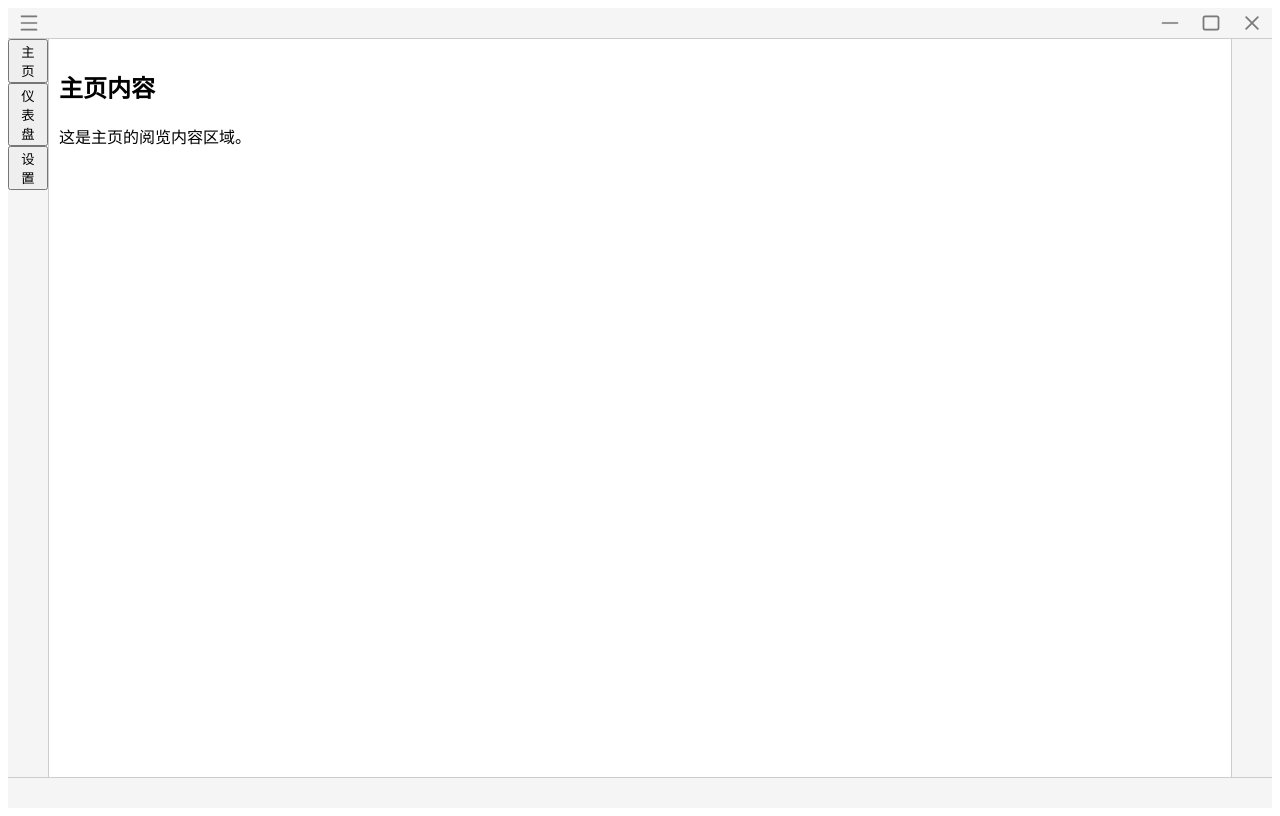
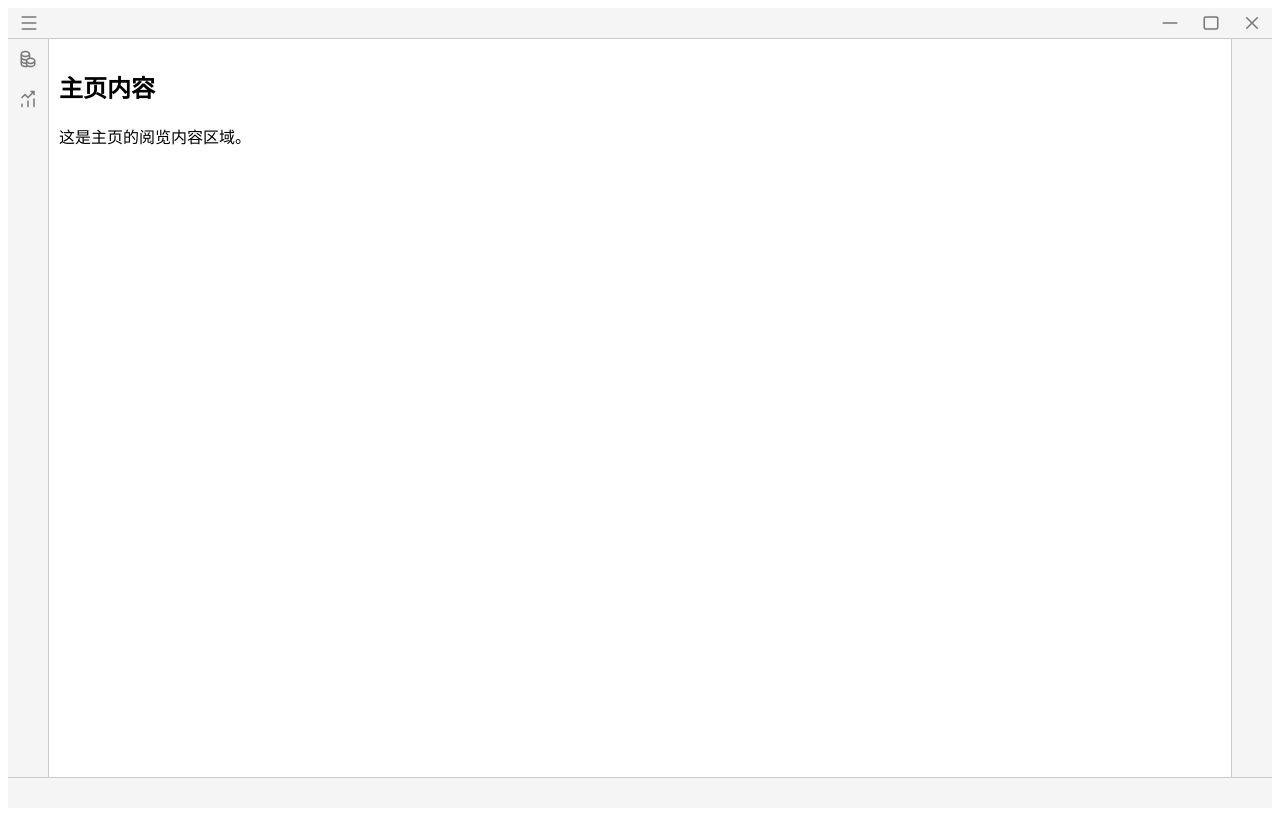
Before and after one commit to DaoiestFire/Billadm-GO, a Vue app in the folder app/: page / in a window 1280 px wide. Built offline with nearby package versions, Linux system fonts and the light colour scheme.

Commit message:
增加左侧功能栏图标

```diff
--- /dev/null
+++ b/app/src/components/AppLeftBar.vue
@@ -0,0 +1,27 @@
+<template>
+    <div class="menu-bar">
+        <CommonIcon :icon="iconBills" width="40" height="40" :color="iconColor" :bgColor="minorBgColor"
+            :hoverBgColor="hoverBgColor" hoverStyle="rect" />
+        <CommonIcon :icon="iconStatistic" width="40" height="40" :color="iconColor" :bgColor="minorBgColor"
+            :hoverBgColor="hoverBgColor" hoverStyle="rect" />
+    </div>
+</template>
+
+<script setup>
+import { useCssVariables } from '@/css/css'
+import iconBills from '@/assets/icons/bills.svg?raw'
+import iconStatistic from '@/assets/icons/statistic.svg?raw'
+import CommonIcon from '@/components/CommonIcon.vue'
+
+// css variables
+const { minorBgColor, hoverBgColor, iconColor } = useCssVariables()
+</script>
+
+<style scoped>
+.menu-bar {
+    display: flex;
+    flex-direction: column;
+    align-items: center;
+    position: relative;
+}
+</style>
--- a/app/src/components/CommonIcon.vue
+++ b/app/src/components/CommonIcon.vue
@@ -30,11 +30,11 @@ const props = defineProps({
     },
     iconWidth: {
         type: [String, Number],
-        default: 20
+        default: 18
     },
     iconHeight: {
         type: [String, Number],
-        default: 20
+        default: 18
     },
     strokeWidth: {
         type: [String, Number],
--- a/app/src/components/Layout.vue
+++ b/app/src/components/Layout.vue
@@ -2,16 +2,14 @@
   <div class="layout">
     <!-- 上栏：菜单栏 -->
     <div class="top-bar">
-      <AppTopBar title="我的项目" />
+      <AppTopBar />
     </div>
 
     <!-- 中间栏：左中右 -->
     <div class="middle-section">
       <!-- 左侧功能栏 -->
       <div class="left-panel">
-        <button v-for="item in navItems" :key="item.path" @click="navigate(item.path)">
-          {{ item.title }}
-        </button>
+        <AppLeftBar title="我的项目" />
       </div>
 
       <!-- 中间阅览区 -->
@@ -33,14 +31,9 @@
 <script setup>
 import { useRouter } from 'vue-router';
 import AppTopBar from '@/components/AppTopBar.vue'
+import AppLeftBar from '@/components/AppLeftBar.vue'
 
 const router = useRouter();
-
-const navItems = [
-  { title: '主页', path: '/home' },
-  { title: '仪表盘', path: '/dashboard' },
-  { title: '设置', path: '/settings' },
-];
 
 const navigate = (path) => {
   router.push(path);
```
Also changed, not shown: app/src/assets/icons/statistic.svg (renamed from app/src/assets/icons/statisti.svg).
